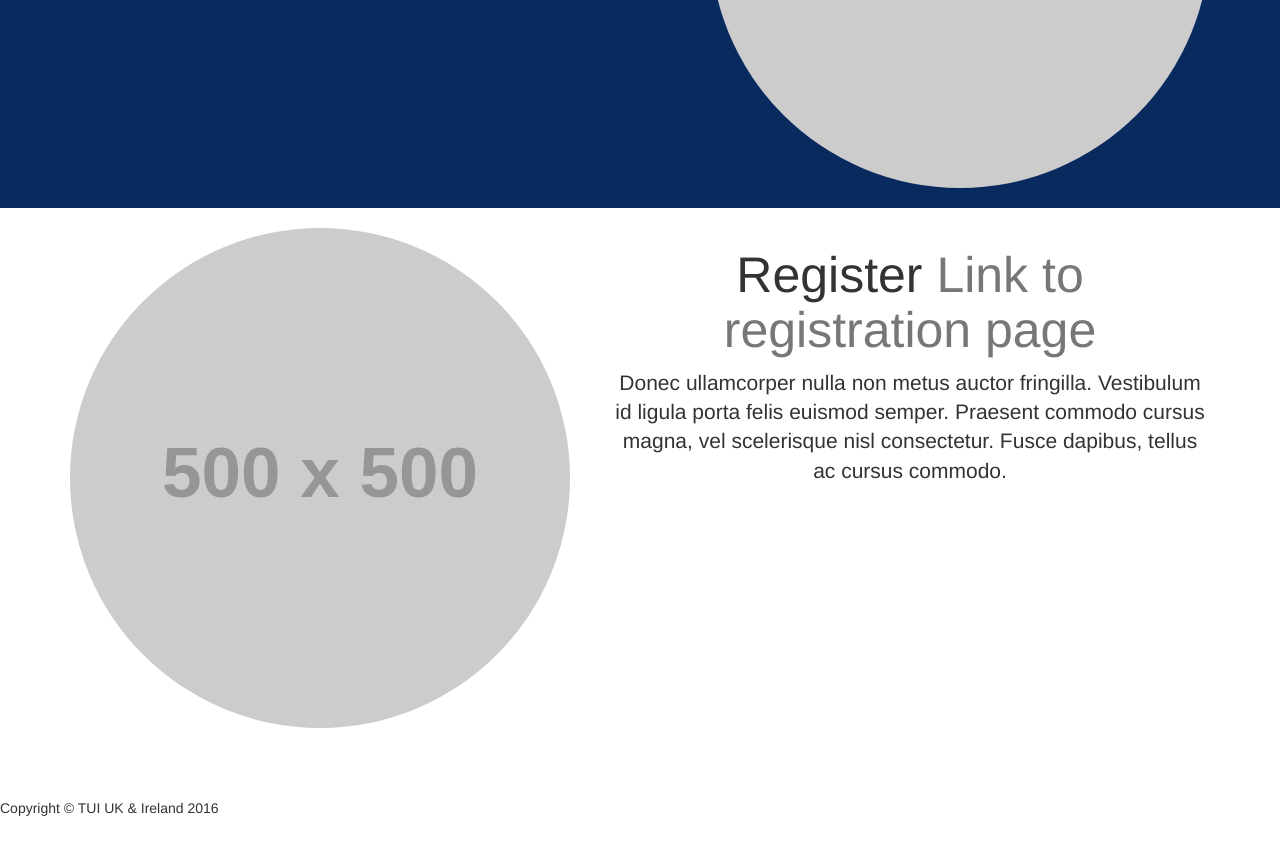
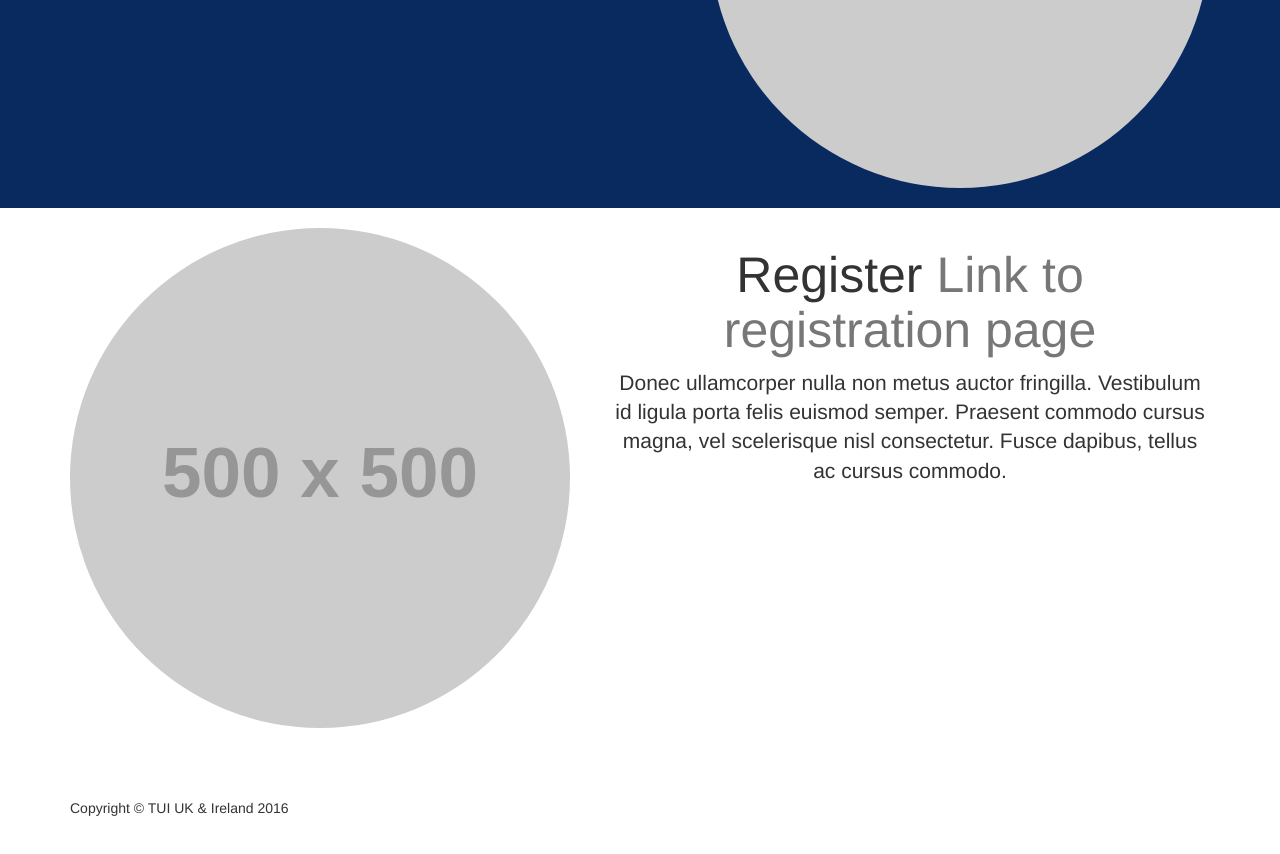
Before and after one commit to cbulch-tui/hackathon-webpage, a plain HTML site: page index.html in a window 1280 px wide. Shown: the part 1980-2834 px from the top of the page. Drawn offline with Linux system fonts and the light colour scheme; placeholder pictures from the web are drawn by us.

Commit message:
fixed copyright positioning

```diff
--- a/index.html
+++ b/index.html
@@ -67,7 +67,7 @@
             </div>
             <!-- /.navbar-collapse -->
         </div>
-        <!-- /.container -->
+
     </nav>
 
     <!-- Full Width Image Header -->
@@ -152,14 +152,14 @@
 
         <!-- Footer -->
         <footer>
-            <div class="row">
-                <div class="col-lg-12">
-                    <p>Copyright &copy; TUI UK & Ireland 2016</p>
+            <div class="container">
+                <div class="row">
+                    <div class="col-lg-12">
+                        <p>Copyright &copy; TUI UK & Ireland 2016</p>
+                    </div>
                 </div>
             </div>
         </footer>
-
-    <!-- /.container -->
 
     <!-- jQuery -->
     <script src="js/jquery.js"></script>
```
